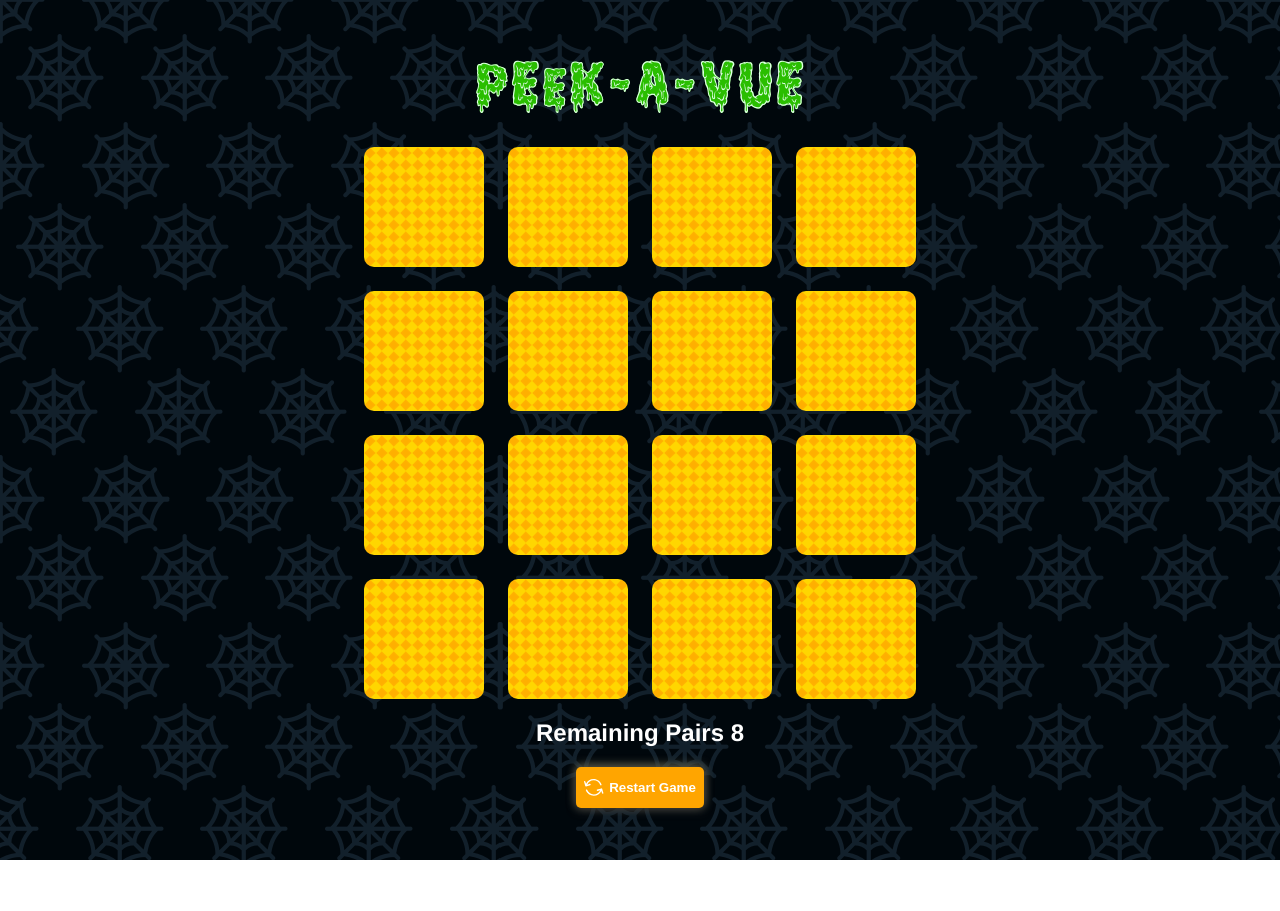
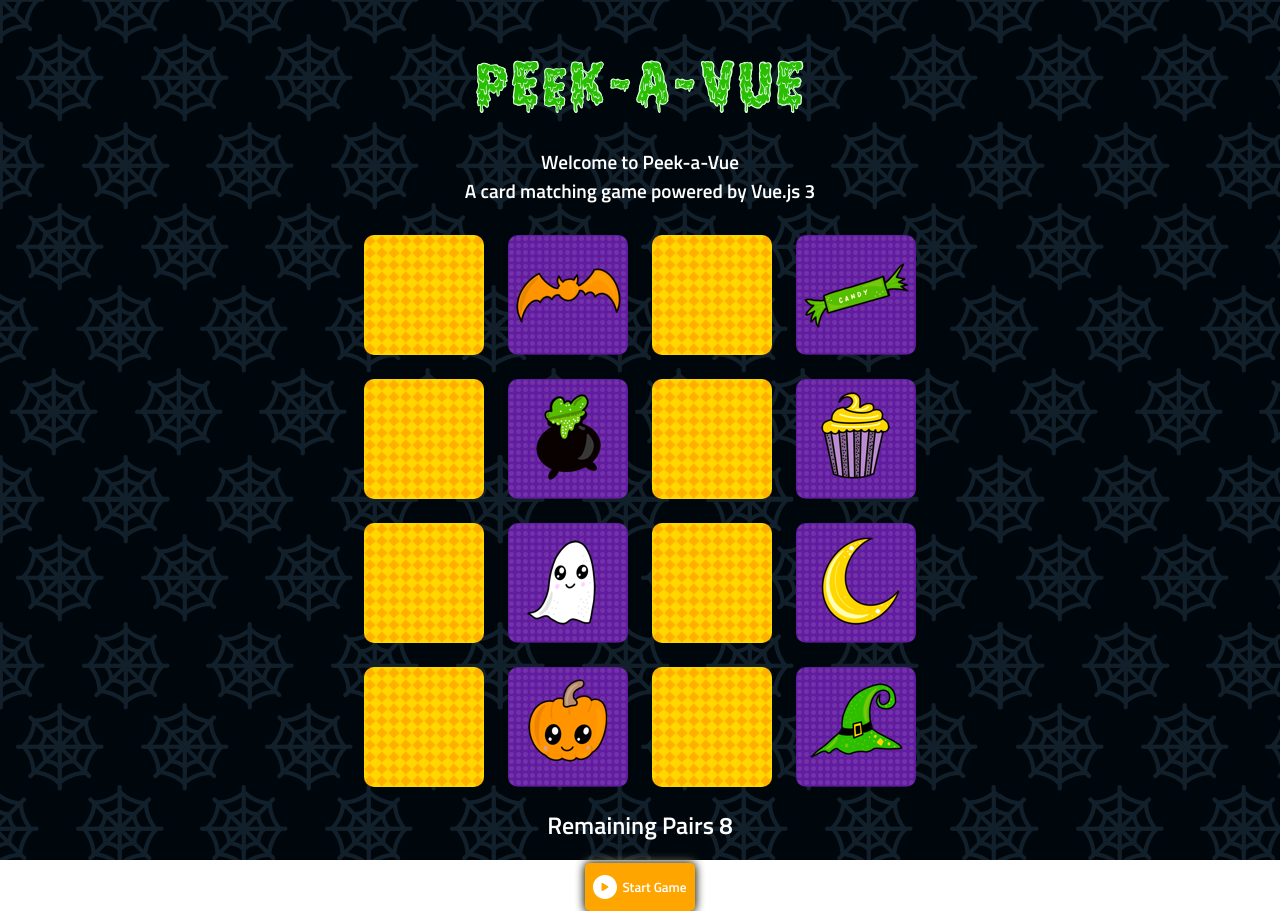
Before and after one commit to kyawzin98/card-matching-game, a Vue app: page / in a window 1280 px wide. Before the commit the page ends 860 px from the top, so only its background shows below. Built offline with nearby package versions, Linux system fonts and the light colour scheme.

Commit message:
feat: improve home page experience

```diff
--- a/public/index.html
+++ b/public/index.html
@@ -6,6 +6,8 @@
     <meta name="viewport" content="width=device-width,initial-scale=1.0">
     <link rel="icon" href="<%= BASE_URL %>favicon.ico">
     <title><%= htmlWebpackPlugin.options.title %></title>
+      <link rel="preconnect" href="https://fonts.gstatic.com">
+      <link href="https://fonts.googleapis.com/css2?family=Titillium+Web:wght@600&display=swap" rel="stylesheet">
   </head>
   <body>
     <noscript>
--- a/src/App.vue
+++ b/src/App.vue
@@ -3,6 +3,10 @@
 </template>
 
 <style>
+html, body {
+  margin: 0;
+  padding: 0;
+}
 #app {
   font-family: Avenir, Helvetica, Arial, sans-serif;
   -webkit-font-smoothing: antialiased;
@@ -13,11 +17,6 @@
   background: url("/images/page-bg.png") #00070c ;
   padding-top: 60px;
 }
-html, body {
-  margin: 0;
-  padding: 0;
-}
-
 h1 {
   margin-top: 0;
 }
--- a/src/views/Home.vue
+++ b/src/views/Home.vue
@@ -1,6 +1,10 @@
 <template>
   <h1 class="sr-only">Peek -a- Vue</h1>
   <img class="title" src="/images/peek-a-vue-title.png" alt="Peek-a-Vue">
+  <section class="description">
+    <p>Welcome to Peek-a-Vue</p>
+    <p>A card matching game powered by Vue.js 3</p>
+  </section>
   <transition-group tag="section" class="game-board" name="shuffle-card">
     <Card
       v-for="(card) in cardList"
@@ -12,8 +16,12 @@
       @select-card="flipCard"
     />
   </transition-group>
-  <h2>{{ status }}</h2>
-  <button class="button" @click="restartGame">
+  <h2 class="status">{{ status }}</h2>
+  <button v-if="newPlayer" class="button" @click="startGame">
+    <img src="/images/play.svg" alt="start icon"/>
+    Start Game
+  </button>
+  <button v-else class="button" @click="restartGame">
     <img src="/images/restart.svg" alt="restart icon"/>
     Restart Game
   </button>
@@ -35,6 +43,7 @@
     //Data
     const cardList = ref([]);
     const userSelection = ref([]);
+    const newPlayer = ref(true);
 
     const cardItems = [
       'bat', 'candy', 'cauldron', 'cupcake', 'ghost', 'moon', 'pumpkin', 'witch-hat'
@@ -50,7 +59,7 @@
       });
       cardList.value.push({
         value: item,
-        visible: false,
+        visible: true,
         variant: 2,
         position: null,
         matched: false
@@ -114,6 +123,11 @@
       })
     }
 
+    const startGame = () => {
+      newPlayer.value = false;
+      restartGame();
+    }
+
     //Watchers
     watch(userSelection, (currentValue) => {
       if (currentValue.length === 2) {
@@ -145,7 +159,9 @@
       userSelection,
       status,
       remainingPairs,
+      newPlayer,
       flipCard,
+      startGame,
       restartGame
     };
   }
@@ -162,6 +178,7 @@
 }
 
 .button{
+  font-family: 'Titillium Web', sans-serif;
   background: orange;
   color: white;
   padding: .75rem .5rem;
@@ -199,4 +216,16 @@
 .shuffle-card-move{
   transition: transfrom 0.8s ease-in;
 }
+.description, .status{
+  font-family: 'Titillium Web', sans-serif;
+}
+.description p{
+  margin: 0;
+  font-size: 1.2rem;
+}
+.description p:last-child{
+  margin-bottom: 30px;
+}
+
+
 </style>
```
